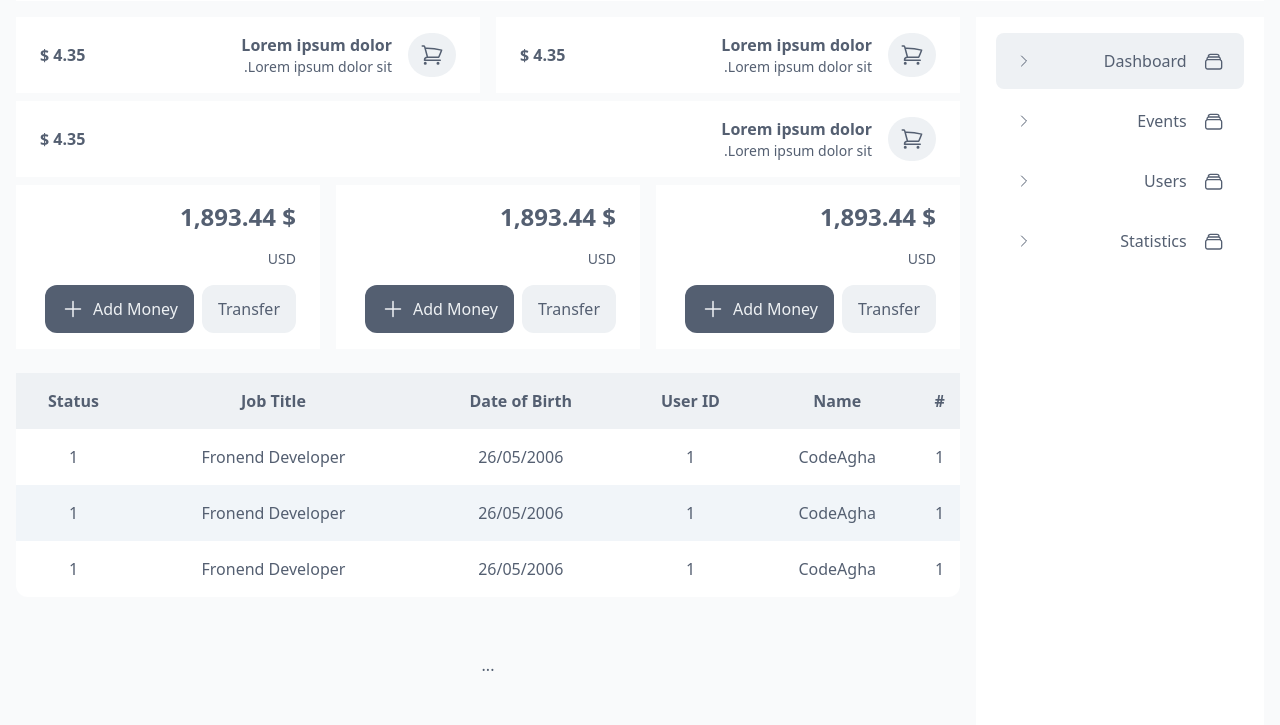
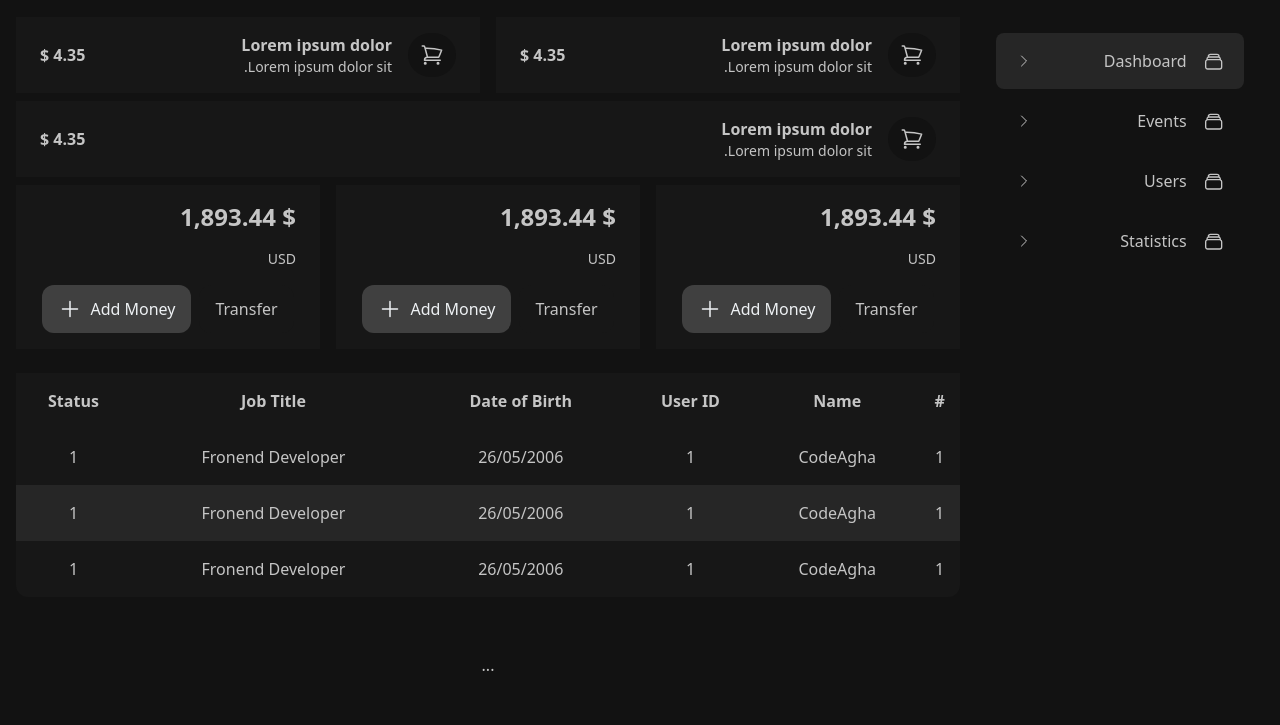
Before and after one commit to AmirMahdyJebreily/BasicHTMLDashboard, a website with bundled scripts: page src/index.html in a window 1280 px wide. Shown: the part 103-828 px from the top of the page. Built offline with nearby package versions, Linux system fonts and the light colour scheme.

Commit message:
feat : apply dark mode

```diff
--- a/src/index.html
+++ b/src/index.html
@@ -1,5 +1,5 @@
 <!DOCTYPE html>
-<html lang="en">
+<html lang="fa" class="dark">
 
 <head>
     <meta charset="UTF-8">
@@ -10,7 +10,7 @@
 </head>
 
 <body dir="rtl">
-    <header class="flex-container bdg-container">
+    <header class="flex-container bdg-container dark:bg-transparent">
         <button id="menu-toggle" class="bdg-only-icon btn-empty rounded-full md:hidden">
             <i-menu-3bars class="size-6" />
         </button>
@@ -84,21 +84,21 @@
                 <div class="bdg-container flex flex-grow flex-col justify-center items-start">
                     <p class="text-2xl font-black">$ 1,893.44</p>
                     <p class="text-sm font-thin">USD</p>
-                    <span class="flex items-center justify-start w-full gap-2">
+                    <span class="flex items-center justify-start w-full gap-2 md:justify-center">
                         <button class="btn btn-secondary">Transfer</button>
                         <button class="btn btn-primary"><span>Add Money</span><i-plus class="size-6"></i-plus></button>
                 </div>
                 <div class="bdg-container flex flex-grow flex-col justify-center items-start">
                     <p class="text-2xl font-black">$ 1,893.44</p>
                     <p class="text-sm font-thin">USD</p>
-                    <span class="flex items-center justify-start w-full gap-2">
+                    <span class="flex items-center justify-start w-full gap-2 md:justify-center">
                         <button class="btn btn-secondary">Transfer</button>
                         <button class="btn btn-primary"><span>Add Money</span><i-plus class="size-6"></i-plus></button>
                 </div>
                 <div class="bdg-container flex flex-grow flex-col justify-center items-start">
                     <p class="text-2xl font-black">$ 1,893.44</p>
                     <p class="text-sm font-thin">USD</p>
-                    <span class="flex items-center justify-start w-full gap-2">
+                    <span class="flex items-center justify-start w-full gap-2 md:justify-center">
                         <button class="btn btn-secondary">Transfer</button>
                         <button class="btn btn-primary"><span>Add Money</span><i-plus class="size-6"></i-plus></button>
                 </div>
--- a/src/styles/input.css
+++ b/src/styles/input.css
@@ -10,9 +10,24 @@
     --clr-background: #f9fafb;
   }
 
+  :root[class~="dark"] {
+    --clr-primary: #c5c5c5;
+    --clr-secondary: #eef1f4;
+    --clr-secondary2: #c5c7c9;
+    --clr-background: #121212;
+    --clr-dark-sun : #171717;
+  }
+
+
+
   body {
-    @apply text-primary bg-background w-screen h-screen overflow-hidden flex justify-start items-center flex-col md:p-4 gap-4;
+    @apply text-primary bg-background w-screen h-screen overflow-hidden flex justify-start items-center flex-col md:p-4 gap-4 transition-colors;
   }
+
+body.dark{
+  @apply transition-colors
+}
+
     /* width */
     .scroll-bar::-webkit-scrollbar {
       width: 7px;
@@ -57,11 +72,11 @@
   }
 
   .btn-secondary {
-    @apply btn-empty py-3 px-4 bg-secondary rounded-xl
+    @apply btn-empty py-3 px-4 bg-secondary rounded-xl dark:bg-neutral-900
   }
 
   .btn-primary {
-    @apply btn-empty-dark text-secondary py-3 px-4 bg-primary rounded-xl
+    @apply btn-empty-dark text-secondary py-3 px-4 bg-primary rounded-xl dark:bg-neutral-700
   }
 
   .bdg-only-icon {
@@ -69,11 +84,11 @@
   }
 
   .bdg-only-icon-secondary {
-    @apply bg-secondary text-primary w-12 h-11 flex justify-center items-center;
+    @apply bg-secondary text-primary w-12 h-11 flex justify-center items-center dark:bg-background;
   }
 
   .bdg-container {
-    @apply bg-white py-4 px-6 gap-4;
+    @apply bg-white py-4 px-6 gap-4 dark:bg-neutral-900;
   }
 
   .logo {
@@ -89,7 +104,7 @@
   }
 
   aside#side-menu {
-    @apply bg-white h-full flex flex-col justify-start items-center md:w-80 w-full z-50 absolute md:static top-20 overflow-x-hidden transition-[width] duration-300;
+    @apply bg-white h-full flex flex-col justify-start items-center md:w-80 w-full z-50 absolute md:static top-20 overflow-x-hidden transition-[width] duration-300 dark:bg-background;
   }
 
   aside#side-menu.hide {
@@ -103,7 +118,7 @@
     @apply btn-empty rounded-lg flex items-center justify-between gap-4 px-5 py-3
   }
   li.selected {
-    @apply bg-secondary
+    @apply bg-secondary dark:bg-neutral-800
   }
 
   section#main-container{
@@ -119,11 +134,11 @@
   }
 
   table{
-    @apply w-full bg-white mt-4 text-center rounded-xl
+    @apply w-full bg-white mt-4 text-center rounded-xl dark:bg-sunDark
   }
 
   thead{
-    @apply bg-secondary
+    @apply bg-secondary  dark:bg-neutral-900
   }
 
   td, th{
@@ -131,6 +146,6 @@
   }
 
   tr:nth-child(even){
-    @apply bg-slate-100
+    @apply bg-slate-100 dark:bg-neutral-800
   }
 }
--- a/tailwind.config.js
+++ b/tailwind.config.js
@@ -13,6 +13,7 @@ module.exports = {
         secondary: 'var(--clr-secondary)',
         secondary2: 'var(--clr-secondary2)',
         background: 'var(--clr-background)',
+        sunDark:'var(--clr-dark-sun)'
       },
     },
   },
```
Also changed, not shown: src/styles/style.css.
